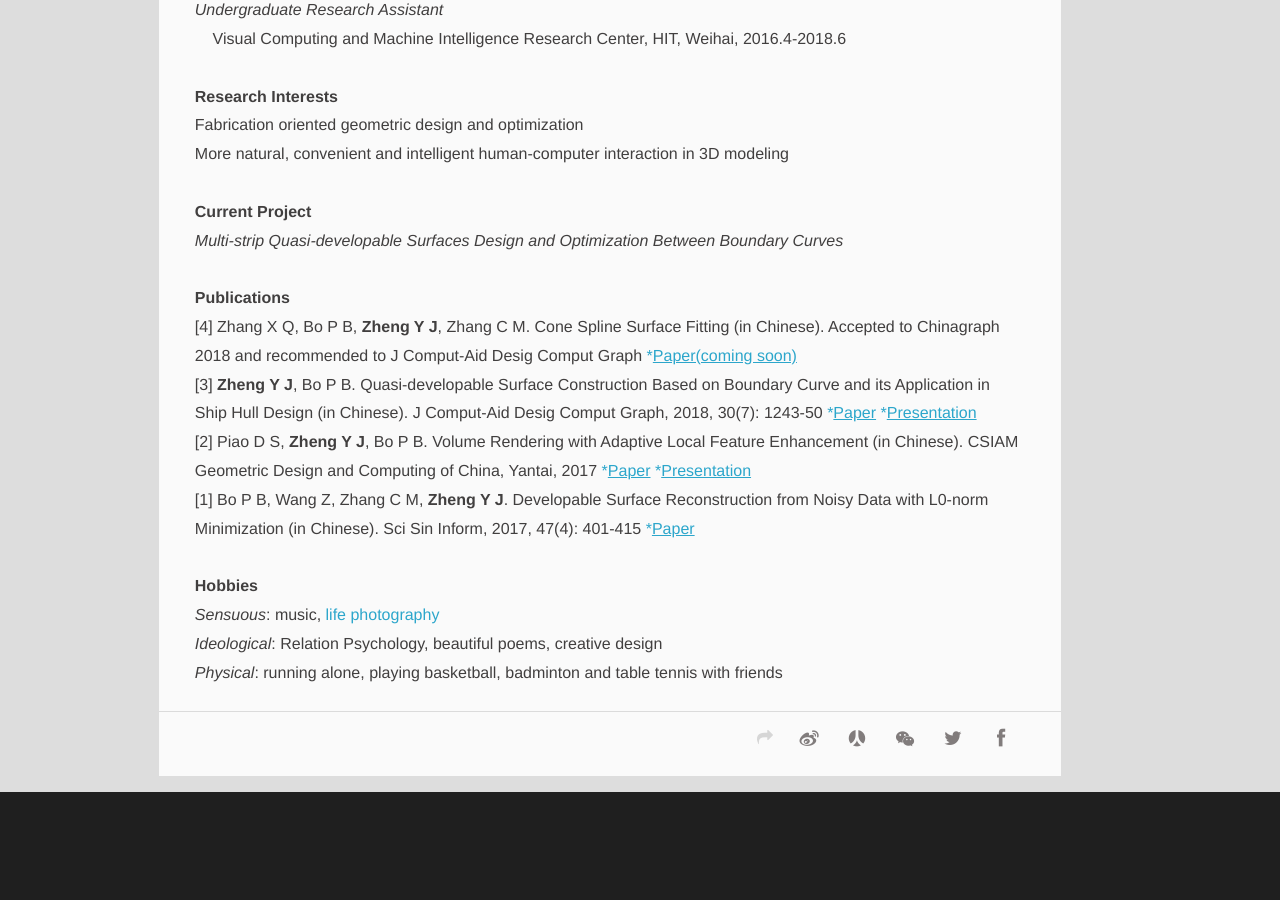
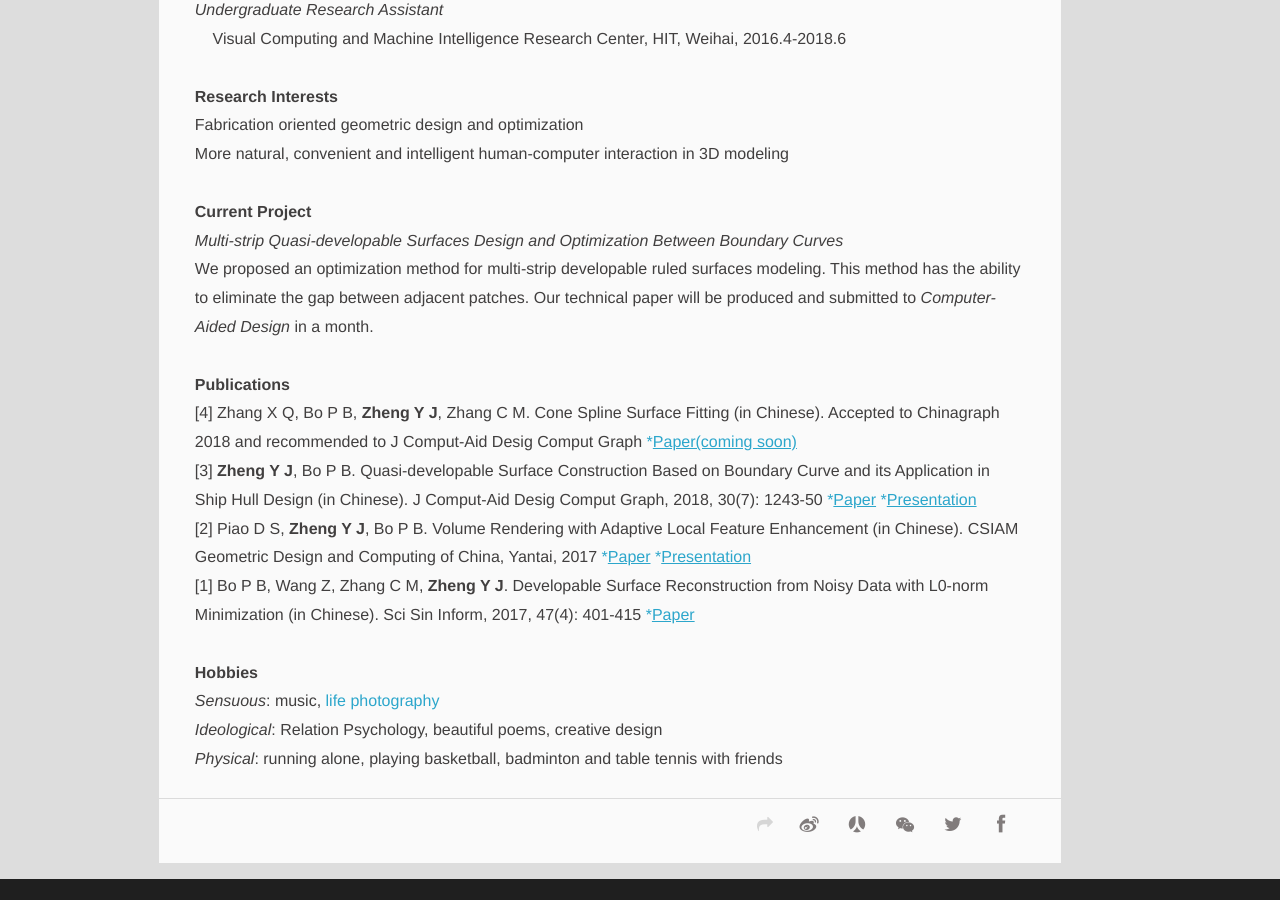
Before and after one commit to PAULYZHENG/paulyzheng.github.io, a Jekyll site: the page built from about/index.html, in a window 1280 px wide and 900 px high, scrolled down 685 px. Built offline with Jekyll 4.4.1, drawn with Linux system fonts in a browser that asks for light colours; comment, search, counter and statistics services are not loaded.

Commit message:
Update index.html

```diff
--- a/about/index.html
+++ b/about/index.html
@@ -37,7 +37,9 @@ More natural, convenient and intelligent human-computer interaction in 3D modeli
 <B>Current Project</B>
 <br/>
 <I>Multi-strip Quasi-developable Surfaces Design and Optimization Between Boundary Curves</I><br/>
-
+We proposed an optimization method for multi-strip developable ruled surfaces modeling. This method
+has the ability to eliminate the gap between adjacent patches. Our technical paper will be produced
+and submitted to <I>Computer-Aided Design</I> in a month.<br/>
 <br/>
 
 <B>Publications</B>
```
